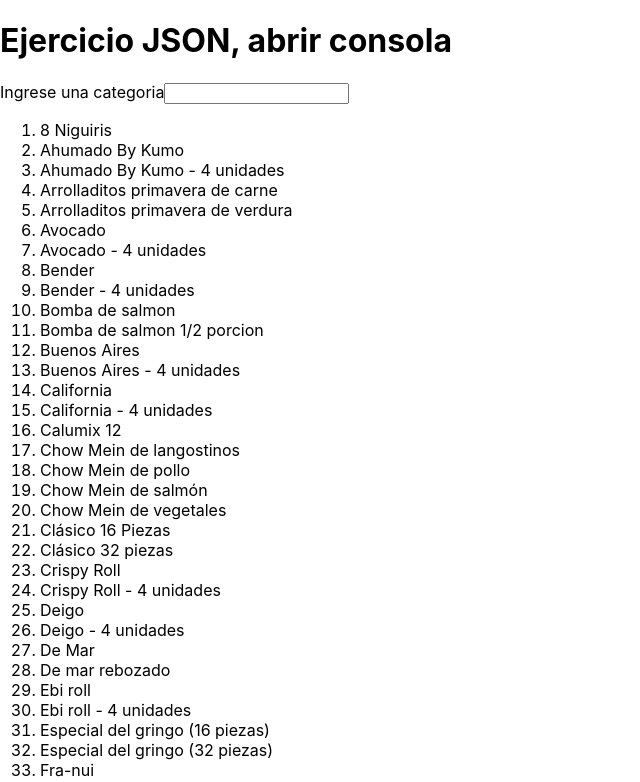
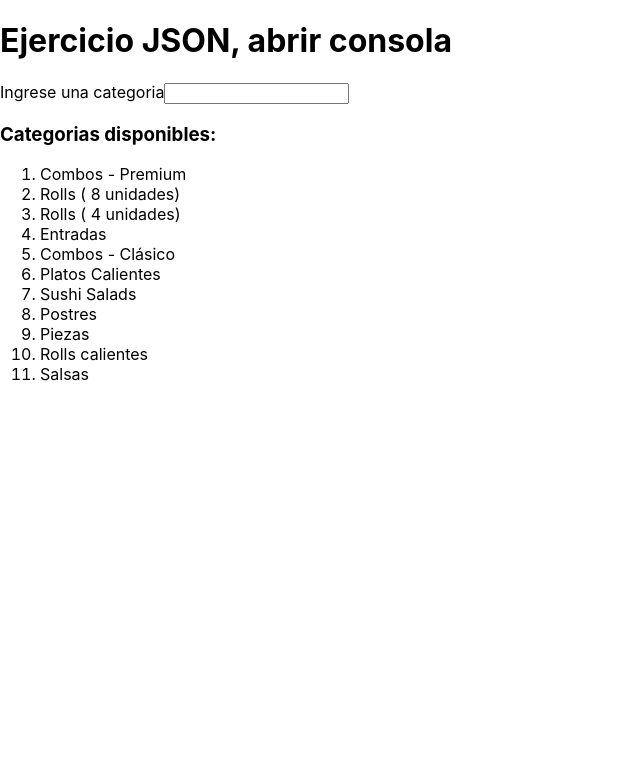
Before and after one commit to Saubers/practicasJSON, a React (Create React App) app in the folder my-app/: page / in a window 1280 px wide. Shown: the top 782 px of the page, without its empty margins (0-640 px from the left). Built offline with nearby package versions, Linux system fonts and the light colour scheme.

Commit message:
lista de productos

```diff
--- a/my-app/src/App.js
+++ b/my-app/src/App.js
@@ -30,8 +30,6 @@ console.log(nombre);*/
 //mapeo de categorias
 var lista = _.map(categoriaProductos, categoriaProductos.name);
 
-//impresion de categorias
-const listaImpresa = lista.map((item) => <li key={item.id}>{item.name}</li>);
 
 //Guardar categorias en un array
 
@@ -42,15 +40,16 @@ function guardarCategorias(data) {
       categorias.push(item.categoriaProducto.name);
     }
   });
-  return console.log(categorias);
+  return categorias;
 }
 const categoriasOrdenadas = guardarCategorias(lista);
+console.log(categoriasOrdenadas);
 
-const Objeto = {};
+//impresion de categorias
+const listaRenderisada = categoriasOrdenadas.map((item) => <li key={item} >{ item }</li>);
 
-const nuevoObjeto = Objeto.categoriasOrdenadas;
 
-console.log(nuevoObjeto);
+/* const Objeto  */
 
 //Cuantos porductos de cocina y cuantos de bar??? grab_for
 //Happy hour => total
@@ -64,8 +63,9 @@ console.log(nuevoObjeto);
       <h1>Ejercicio JSON, abrir consola</h1>
       Ingrese una categoria
     <input type="text" name="categoriaProduct"/>
+    <h3>Categorias disponibles:</h3>
     <ol>
-      { listaImpresa }
+      { listaRenderisada }
     </ol>
     </React.Fragment>
   );
```
